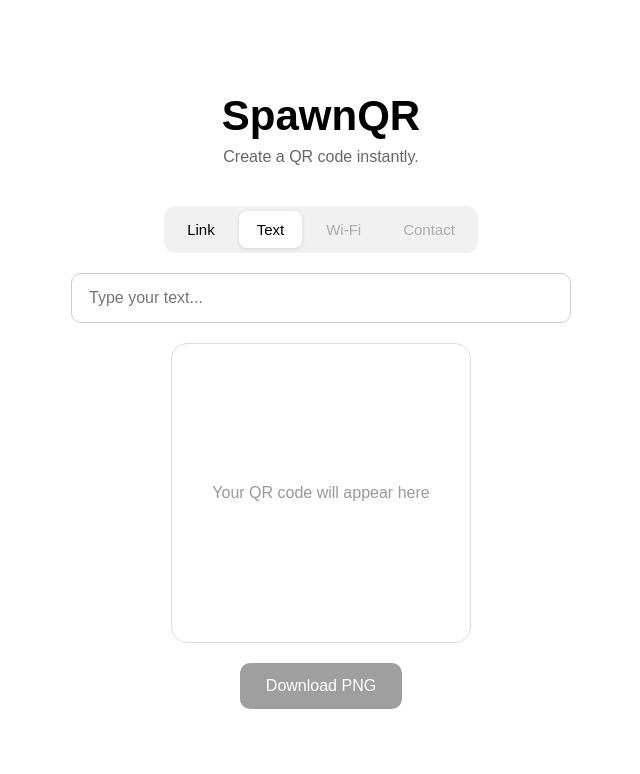
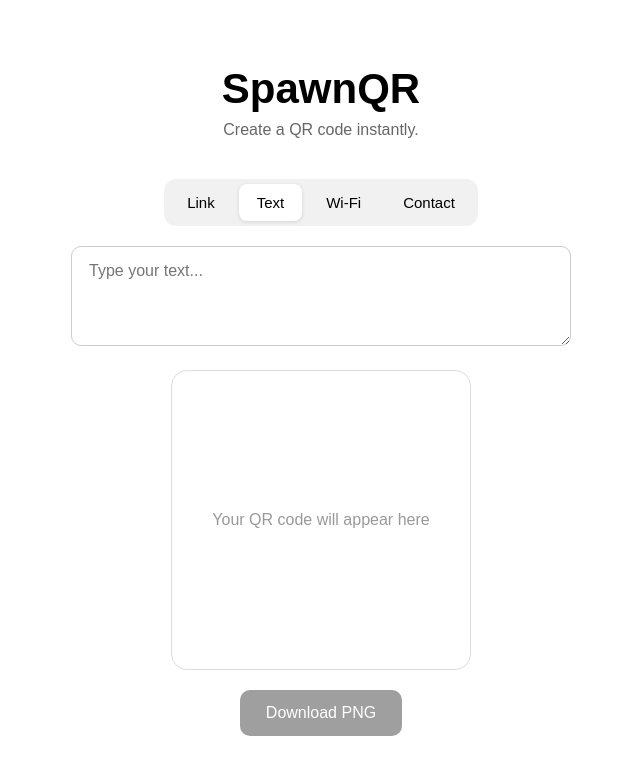
Before and after one commit to muhsinpambalath/SpawnQR, a React (Vite) app: page / in a window 1280 px wide. Both pictures are taken after a click on the button "Text". Shown: the top 774 px of the page, without its empty margins (319-959 px from the left). Built offline with nearby package versions, Linux system fonts and the light colour scheme.

Commit message:
Add Wi-Fi and contact QR types

```diff
--- a/src/App.css
+++ b/src/App.css
@@ -44,22 +44,42 @@ header p {
   box-shadow: 0 1px 4px rgba(0, 0, 0, 0.12);
 }
 
-.tabs .disabled-tab {
-  color: #aaa;
-  cursor: not-allowed;
+.form-area {
+  width: min(500px, 90vw);
+}
+
+.fields {
+  display: flex;
+  flex-direction: column;
+  gap: 10px;
 }
 
 .main-input {
-  width: min(500px, 90vw);
+  width: 100%;
   padding: 15px 17px;
   font-size: 16px;
   border: 1px solid #ccc;
   border-radius: 10px;
   outline: none;
+  background: white;
 }
 
 .main-input:focus {
   border-color: #555;
+}
+
+.text-input {
+  min-height: 100px;
+  resize: vertical;
+  font-family: inherit;
+}
+
+.checkbox {
+  display: flex;
+  align-items: center;
+  gap: 8px;
+  color: #555;
+  font-size: 14px;
 }
 
 .qr-box {
--- a/src/App.jsx
+++ b/src/App.jsx
@@ -1,6 +1,17 @@
 import { useEffect, useRef, useState } from "react";
 import QRCode from "qrcode";
 import "./App.css";
+
+function escapeWifi(value) {
+  return value.replace(/([\\;,:\"])/g, "\\$1");
+}
+
+function escapeVCard(value) {
+  return value
+    .replace(/\\/g, "\\\\")
+    .replace(/;/g, "\\;")
+    .replace(/\r?\n/g, "\\n");
+}
 
 function App() {
   const [type, setType] = useState("link");
@@ -8,16 +19,70 @@ function App() {
   const [link, setLink] = useState("");
   const [text, setText] = useState("");
 
+  const [wifi, setWifi] = useState({
+    ssid: "",
+    password: "",
+    security: "WPA",
+    hidden: false,
+  });
+
+  const [contact, setContact] = useState({
+    name: "",
+    phone: "",
+    email: "",
+    organization: "",
+    website: "",
+  });
+
   const canvasRef = useRef(null);
 
-  const currentValue = type === "link" ? link : text;
+  const getQRValue = () => {
+    if (type === "link") return link;
+    if (type === "text") return text;
+
+    if (type === "wifi") {
+      if (!wifi.ssid) return "";
+
+      const ssid = escapeWifi(wifi.ssid);
+      const password =
+        wifi.security === "nopass"
+          ? ""
+          : escapeWifi(wifi.password);
+
+      return `WIFI:T:${wifi.security};S:${ssid};P:${password};H:${wifi.hidden};;`;
+    }
+
+    if (type === "contact") {
+      if (!contact.name && !contact.phone && !contact.email) {
+        return "";
+      }
+
+      return `BEGIN:VCARD
+VERSION:3.0
+FN:${escapeVCard(contact.name)}
+TEL:${escapeVCard(contact.phone)}
+EMAIL:${escapeVCard(contact.email)}
+ORG:${escapeVCard(contact.organization)}
+URL:${escapeVCard(contact.website)}
+END:VCARD`;
+    }
+
+    return "";
+  };
+
+  const qrValue = getQRValue();
 
   useEffect(() => {
-    if (!currentValue) return;
+    if (!qrValue) return;
+
+    const timeout = setTimeout(() => {
+      const canvas = canvasRef.current;
+
+      if (!canvas) return;
 
       QRCode.toCanvas(
-      canvasRef.current,
-      currentValue,
+        canvas,
+        qrValue,
         {
           width: 280,
           margin: 2,
@@ -27,15 +92,19 @@ function App() {
           if (error) console.error(error);
         }
       );
-  }, [currentValue]);
+    }, 150);
+
+    return () => clearTimeout(timeout);
+  }, [qrValue]);
 
   const downloadQR = () => {
-    if (!currentValue) return;
+    if (!qrValue || !canvasRef.current) return;
 
-    const link = document.createElement("a");
-    link.download = "spawnqr.png";
-    link.href = canvasRef.current.toDataURL("image/png");
-    link.click();
+    const downloadLink = document.createElement("a");
+
+    downloadLink.download = "spawnqr.png";
+    downloadLink.href = canvasRef.current.toDataURL("image/png");
+    downloadLink.click();
   };
 
   return (
@@ -60,28 +129,149 @@ function App() {
           Text
         </button>
 
-        <button disabled>Wi-Fi</button>
-        <button disabled>Contact</button>
+        <button
+          className={type === "wifi" ? "active" : ""}
+          onClick={() => setType("wifi")}
+        >
+          Wi-Fi
+        </button>
+
+        <button
+          className={type === "contact" ? "active" : ""}
+          onClick={() => setType("contact")}
+        >
+          Contact
+        </button>
       </nav>
+
+      <section className="form-area">
+        {type === "link" && (
+          <input
+            className="main-input"
+            type="url"
+            placeholder="Paste a link..."
+            value={link}
+            onChange={(e) => setLink(e.target.value)}
+          />
+        )}
+
+        {type === "text" && (
+          <textarea
+            className="main-input text-input"
+            placeholder="Type your text..."
+            value={text}
+            onChange={(e) => setText(e.target.value)}
+          />
+        )}
+
+        {type === "wifi" && (
+          <div className="fields">
+            <input
+              className="main-input"
+              placeholder="Network name (SSID)"
+              value={wifi.ssid}
+              onChange={(e) =>
+                setWifi({ ...wifi, ssid: e.target.value })
+              }
+            />
 
             <input
               className="main-input"
-        type="text"
-        placeholder={
-          type === "link"
-            ? "Paste a link..."
-            : "Type your text..."
-        }
-        value={currentValue}
+              type="password"
+              placeholder="Wi-Fi password"
+              disabled={wifi.security === "nopass"}
+              value={wifi.password}
               onChange={(e) =>
-          type === "link"
-            ? setLink(e.target.value)
-            : setText(e.target.value)
+                setWifi({ ...wifi, password: e.target.value })
               }
             />
 
+            <select
+              className="main-input"
+              value={wifi.security}
+              onChange={(e) =>
+                setWifi({ ...wifi, security: e.target.value })
+              }
+            >
+              <option value="WPA">WPA / WPA2</option>
+              <option value="WEP">WEP</option>
+              <option value="nopass">No password</option>
+            </select>
+
+            <label className="checkbox">
+              <input
+                type="checkbox"
+                checked={wifi.hidden}
+                onChange={(e) =>
+                  setWifi({ ...wifi, hidden: e.target.checked })
+                }
+              />
+              Hidden network
+            </label>
+          </div>
+        )}
+
+        {type === "contact" && (
+          <div className="fields">
+            <input
+              className="main-input"
+              placeholder="Full name"
+              value={contact.name}
+              onChange={(e) =>
+                setContact({ ...contact, name: e.target.value })
+              }
+            />
+
+            <input
+              className="main-input"
+              type="tel"
+              placeholder="Phone number"
+              value={contact.phone}
+              onChange={(e) =>
+                setContact({ ...contact, phone: e.target.value })
+              }
+            />
+
+            <input
+              className="main-input"
+              type="email"
+              placeholder="Email"
+              value={contact.email}
+              onChange={(e) =>
+                setContact({ ...contact, email: e.target.value })
+              }
+            />
+
+            <input
+              className="main-input"
+              placeholder="Organization (optional)"
+              value={contact.organization}
+              onChange={(e) =>
+                setContact({
+                  ...contact,
+                  organization: e.target.value,
+                })
+              }
+            />
+
+            <input
+              className="main-input"
+              type="url"
+              placeholder="Website (optional)"
+              value={contact.website}
+              onChange={(e) =>
+                setContact({
+                  ...contact,
+                  website: e.target.value,
+                })
+              }
+            />
+          </div>
+        )}
+      </section>
+
       <div className="qr-box">
-        {currentValue ? (
+        {qrValue ? (
           <canvas ref={canvasRef} />
         ) : (
           <span>Your QR code will appear here</span>
@@ -91,7 +281,7 @@ function App() {
       <button
         className="download-button"
         onClick={downloadQR}
-        disabled={!currentValue}
+        disabled={!qrValue}
       >
         Download PNG
       </button>
```
Lines whose indentation alone changed are shown as unchanged.
